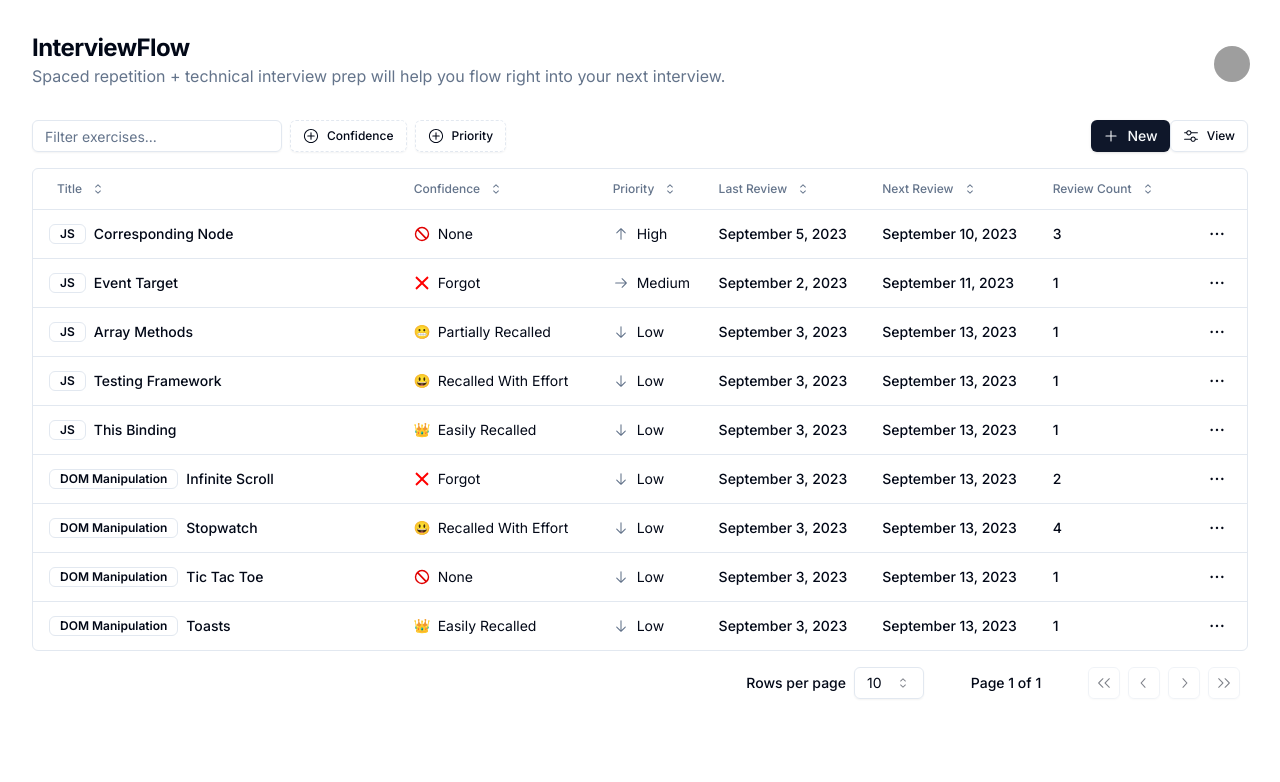
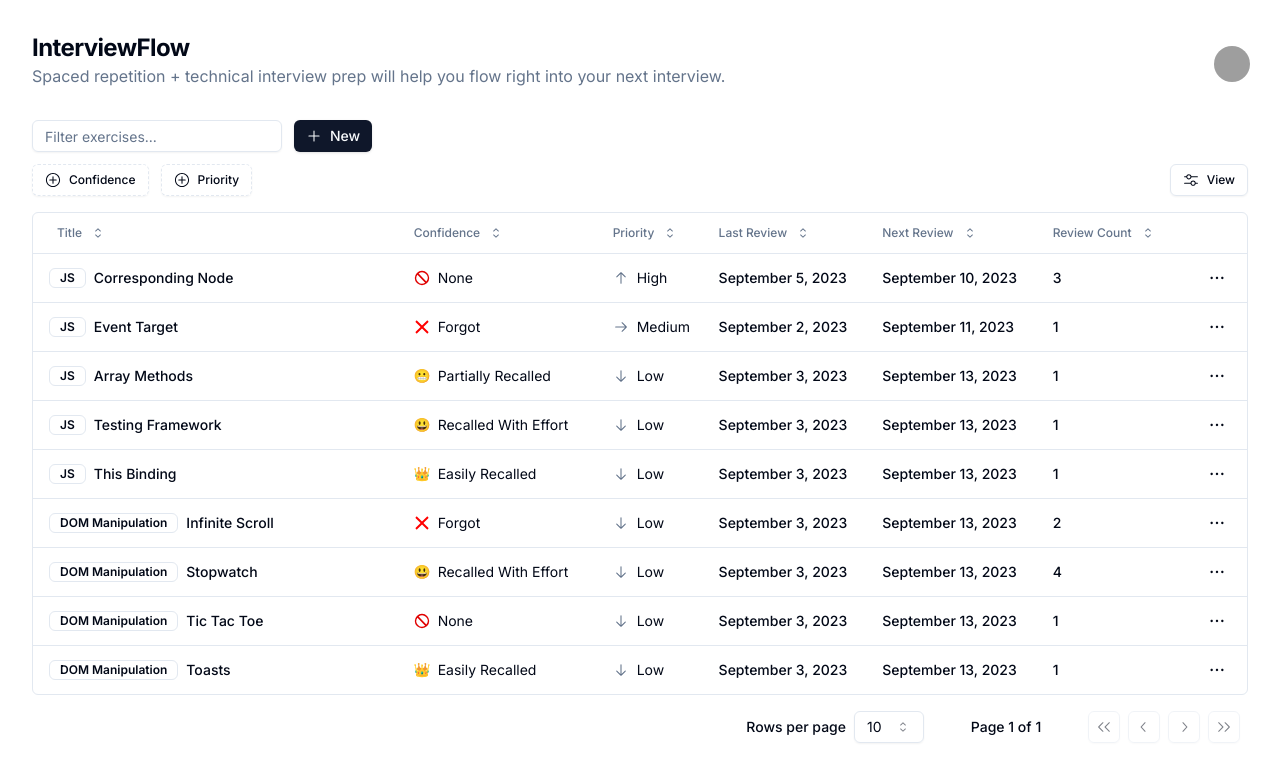
Before and after one commit to salymk/InterviewFlow, a Next.js app: page / in a window 1280 px wide. Shown: the top 782 px of the page. Built offline with nearby package versions, Linux system fonts and the light colour scheme; grey boxes are pictures that could not be loaded.

Commit message:
feat: reorgnize button and input fields

```diff
--- a/components/data-table-toolbar.tsx
+++ b/components/data-table-toolbar.tsx
@@ -21,16 +21,26 @@ export function DataTableToolbar<TData>({
   const isFiltered = table.getState().columnFilters.length > 0;
 
   return (
-    <div className="flex items-center justify-between">
-      <div className="flex flex-1 items-center space-x-2">
+    <div>
+      <div className="flex flex-col gap-3 ">
+        <div className="flex">
+          <div className="flex justify-between gap-3">
             <Input
               placeholder="Filter exercises..."
-          value={(table.getColumn("title")?.getFilterValue() as string) ?? ""}
+              value={
+                (table.getColumn("title")?.getFilterValue() as string) ?? ""
+              }
               onChange={(event) =>
                 table.getColumn("title")?.setFilterValue(event.target.value)
               }
-          className="h-8 w-[150px] lg:w-[250px]"
+              className="h-8 w-full sm:w-[250px]"
             />
+            <CreateExercise />
+          </div>
+        </div>
+
+        <div className="flex justify-between">
+          <div className="flex flex-row gap-3 flex-wrap">
             {table.getColumn("confidence") && (
               <DataTableFacetedFilter
                 column={table.getColumn("confidence")}
@@ -56,8 +66,9 @@ export function DataTableToolbar<TData>({
               </Button>
             )}
           </div>
-      <CreateExercise />
           <DataTableViewOptions table={table} />
+        </div>
+      </div>
     </div>
   );
 }
```
Lines whose indentation alone changed are shown as unchanged.
